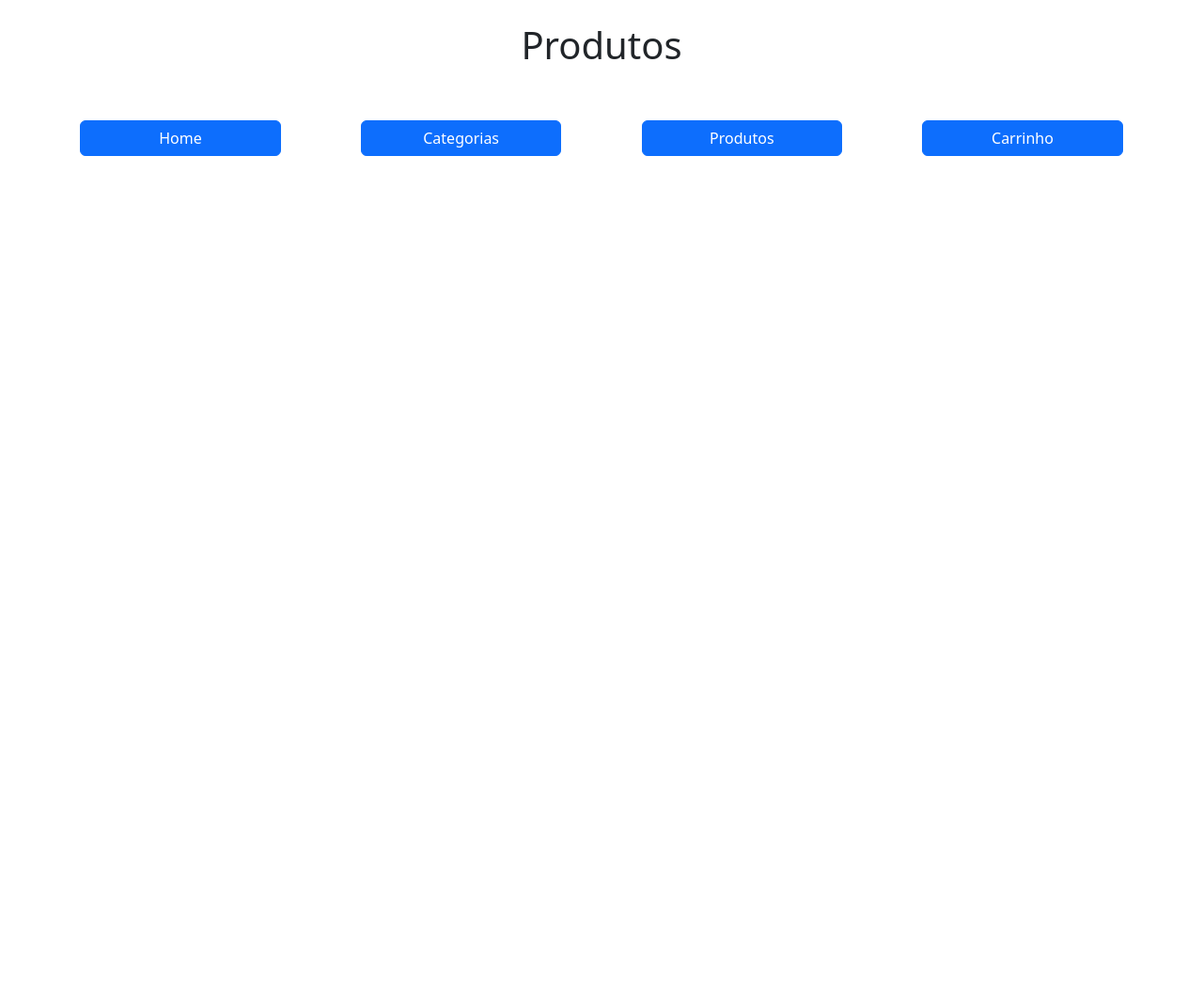
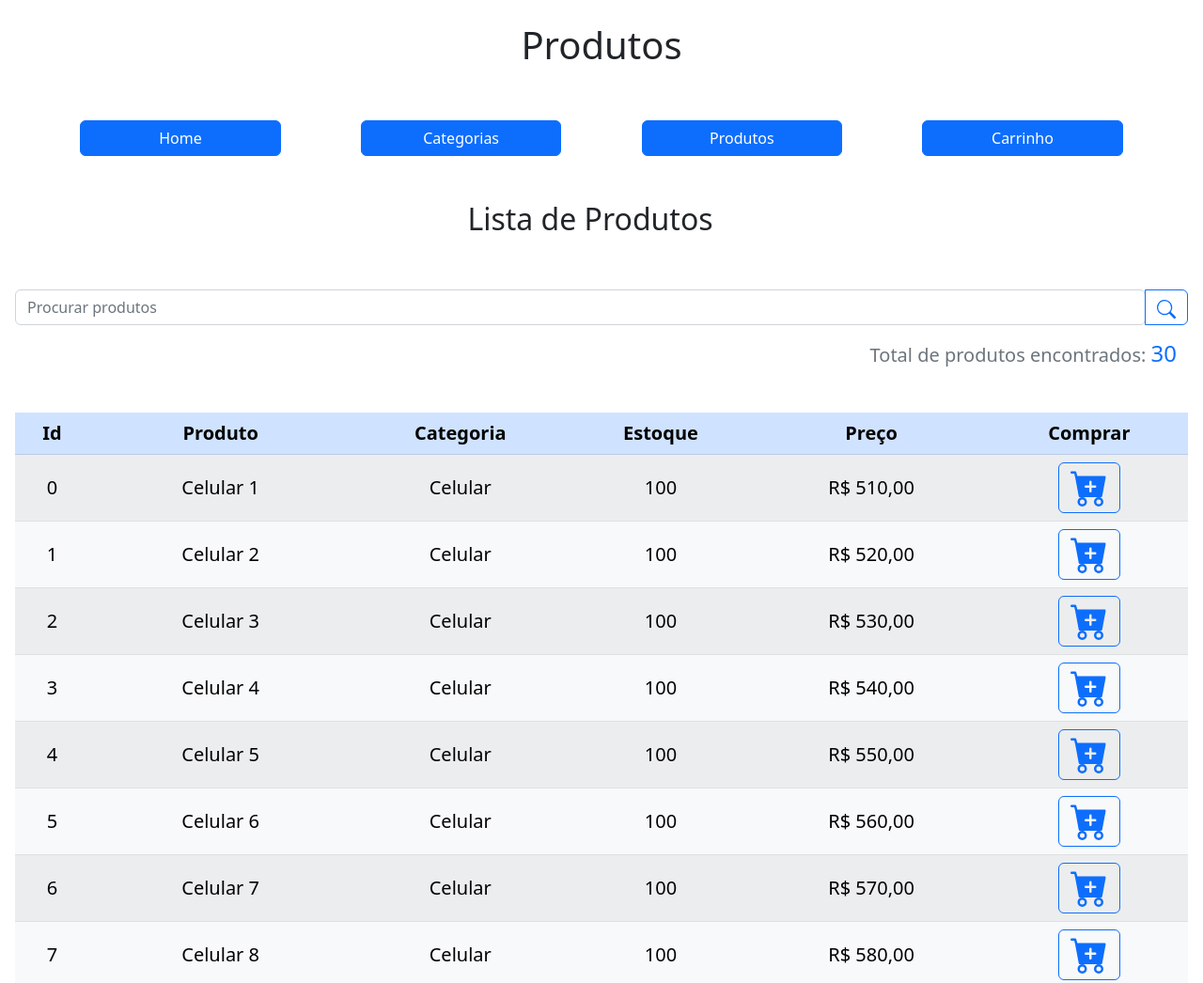
Before and after one commit to a-cs/t-academy-e-commerce, a plain HTML site: page products/index.html in a window 1280 px wide. Shown: the top 1046 px of the page at 94% size. Before the commit the page ends 800 px from the top, so only its background shows below. Drawn offline with nearby package versions, Linux system fonts and the light colour scheme.

Commit message:
search products

```diff
--- a/categories/script.js
+++ b/categories/script.js
@@ -2,7 +2,7 @@
 populateCategoriesSelector()
 
 function populateCategoriesSelector() {
-	let selectContent = '<option value="none" selected disabled hidden>Selecione a Categoria dos Produtos</option>'
+	let selectContent = '<option value="none" selected disabled hidden>Selecione uma Categoria</option>'
 	categories.map((category) => {
 		selectContent += `
 		<option value="${category.name}">${category.name}</option>
--- a/globalScript.js
+++ b/globalScript.js
@@ -50,13 +50,16 @@ function addToCart(id){
 		if(cart[cartIndex].stock < (cart[cartIndex].quantity + 1)){
 			alert(`Não foi possível realizer a compra.\nA quantidade ${cart[cartIndex].quantity + 1} é maior que o estoque disponivel de ${cart[cartIndex].stock} unidades.`)
 			return
+		} else {
+			cart[cartIndex].quantity += 1
+			alert(`O produto ${cart[cartIndex].name} foi adicionado com sucesso`)
 		}
-		cart[cartIndex].quantity += 1
 	} else {
 		const {name, category, price, quantity: stock} = products[index]
 		let quantity = 1
 		product = {id, name, category, price, quantity, stock}
 		cart.push(product)
+		alert(`O produto ${name} foi adicionado com sucesso`)
 	}
 	localStorage.setItem('eCommerce:cart', JSON.stringify(cart))
 }
--- a/products/index.html
+++ b/products/index.html
@@ -10,13 +10,12 @@
 	<link href="https://cdn.jsdelivr.net/npm/bootstrap@5.2.2/dist/css/bootstrap.min.css" rel="stylesheet"
 		integrity="sha384-Zenh87qX5JnK2Jl0vWa8Ck2rdkQ2Bzep5IDxbcnCeuOxjzrPF/et3URy9Bv1WTRi" crossorigin="anonymous">
 	<link rel="stylesheet" href="style.css">
-	<script src="./script.js"></script>
 </head>
 
 <body>
 	<div class="container-fluid">
+		<div class="row text-center">
 
-		<div class="row text-center">
 			<h1>Produtos</h1>
 		</div>
 
@@ -34,8 +33,48 @@
 				Carrinho
 			</a>
 		</div>
+
+		<div class="row my-5 px-3">
+			<div class="row mb-5 text-center">
+				<h2>
+					Lista de Produtos
+				</h2>
+			</div>
+
+			<div class="input-group p-0 mb-3">
+				<input type="search" class="form-control rounded" placeholder="Procurar produtos" id="search" onkeyup="searchProducts()"/>
+				<button type="button" class="btn btn-outline-primary" onclick="searchProducts()">
+					<svg xmlns="http://www.w3.org/2000/svg" width="20" height="20" fill="currentColor"
+						class="bi bi-search" viewBox="0 0 16 16">
+						<path
+							d="M11.742 10.344a6.5 6.5 0 1 0-1.397 1.398h-.001c.03.04.062.078.098.115l3.85 3.85a1 1 0 0 0 1.415-1.414l-3.85-3.85a1.007 1.007 0 0 0-.115-.1zM12 6.5a5.5 5.5 0 1 1-11 0 5.5 5.5 0 0 1 11 0z" />
+					</svg>
+				</button>
+			</div>
+			<h5 class="mb-5 text-end text-secondary">Total de produtos encontrados: <span class="h4 text-primary" id="totalSearchProducts">0</span></h5>
+
+			<table class="table table-light table-striped table-hover w-100 mb-2">
+				<thead class="table-primary">
+					<tr>
+						<th scope="col">Id</th>
+						<th scope="col">Produto</th>
+						<th scope="col">Categoria</th>
+						<th scope="col">Estoque</th>
+						<th scope="col">Preço</th>
+						<th scope="col">Comprar</th>
+					</tr>
+
+				</thead>
+				<tbody id="tableBodySearchProducts">
+
+				</tbody>
+			</table>
+
+		</div>
 	</div>
 
+	<script src="../globalScript.js"></script>
+	<script src="./script.js"></script>
 </body>
 
 </html>
--- a/products/script.js
+++ b/products/script.js
@@ -1,4 +1,36 @@
-function search12Random() {
+searchProducts()
 
+function searchProducts() {
+	const search = document.getElementById("search").value
+	console.log("search", search)
 
+	let filteredProducts = []
+	if(search != "")
+		filteredProducts = products.filter(product => product.name.toLowerCase().includes(search.toLowerCase()))
+	else
+		filteredProducts = products
+	let text = ""
+	const currencyFormat = { minimumFractionDigits: 2 , style: 'currency', currency: 'BRL' }
+	filteredProducts.map(product => {
+		text += `
+		<tr>
+			<td scope="row">${product.id}</td>
+			<td>${product.name}</td>
+			<td>${product.category}</td>
+			<td>${product.quantity}</td>
+			<td>${parseFloat(product.price.toFixed(2)).toLocaleString('pt-BR', currencyFormat)}</td>
+			<td>
+				<button class="btn btn-outline-primary" onclick="addToCart(${product.id})">
+				<svg xmlns="http://www.w3.org/2000/svg" width="40" height="40" fill="currentColor"
+						class="bi bi-cart-plus-fill" viewBox="0 0 16 16">
+						<path
+							d="M.5 1a.5.5 0 0 0 0 1h1.11l.401 1.607 1.498 7.985A.5.5 0 0 0 4 12h1a2 2 0 1 0 0 4 2 2 0 0 0 0-4h7a2 2 0 1 0 0 4 2 2 0 0 0 0-4h1a.5.5 0 0 0 .491-.408l1.5-8A.5.5 0 0 0 14.5 3H2.89l-.405-1.621A.5.5 0 0 0 2 1H.5zM6 14a1 1 0 1 1-2 0 1 1 0 0 1 2 0zm7 0a1 1 0 1 1-2 0 1 1 0 0 1 2 0zM9 5.5V7h1.5a.5.5 0 0 1 0 1H9v1.5a.5.5 0 0 1-1 0V8H6.5a.5.5 0 0 1 0-1H8V5.5a.5.5 0 0 1 1 0z" />
+					</svg>
+				</button>
+			</td>
+		</tr>
+		`
+	})
+	document.getElementById("tableBodySearchProducts").innerHTML = text
+	document.getElementById("totalSearchProducts").innerHTML = filteredProducts.length
 }
--- a/style.css
+++ b/style.css
@@ -4,10 +4,6 @@
 
 .container-fluid {
 	margin-top: 24px;
-}
-
-a {
-	text-decoration: none;
 }
 
 table {
```
Also changed, not shown: cart/index.html (+1 -1 lines), categories/index.html (+11 -4 lines), index.html (+2 -2 lines), 1 other file.
